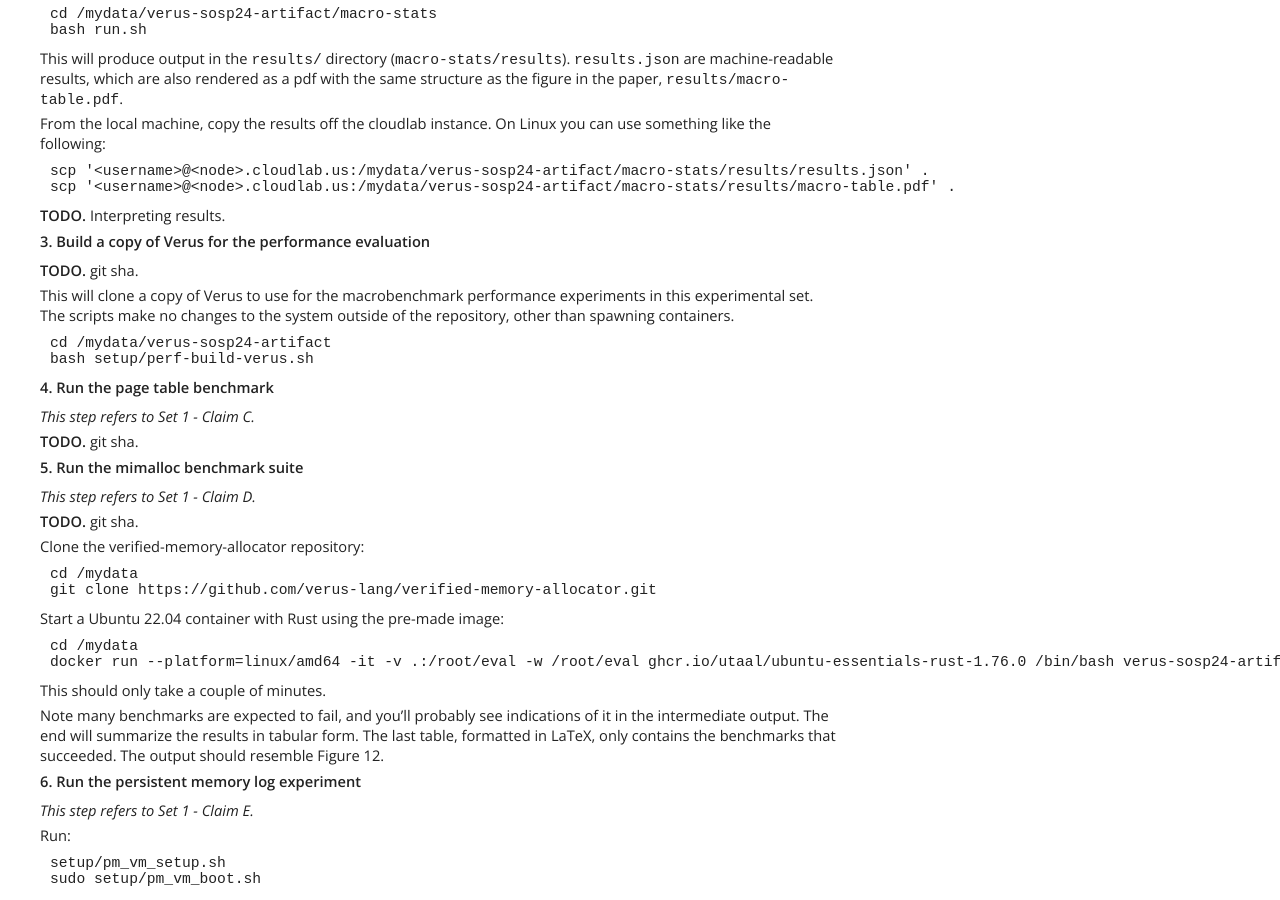
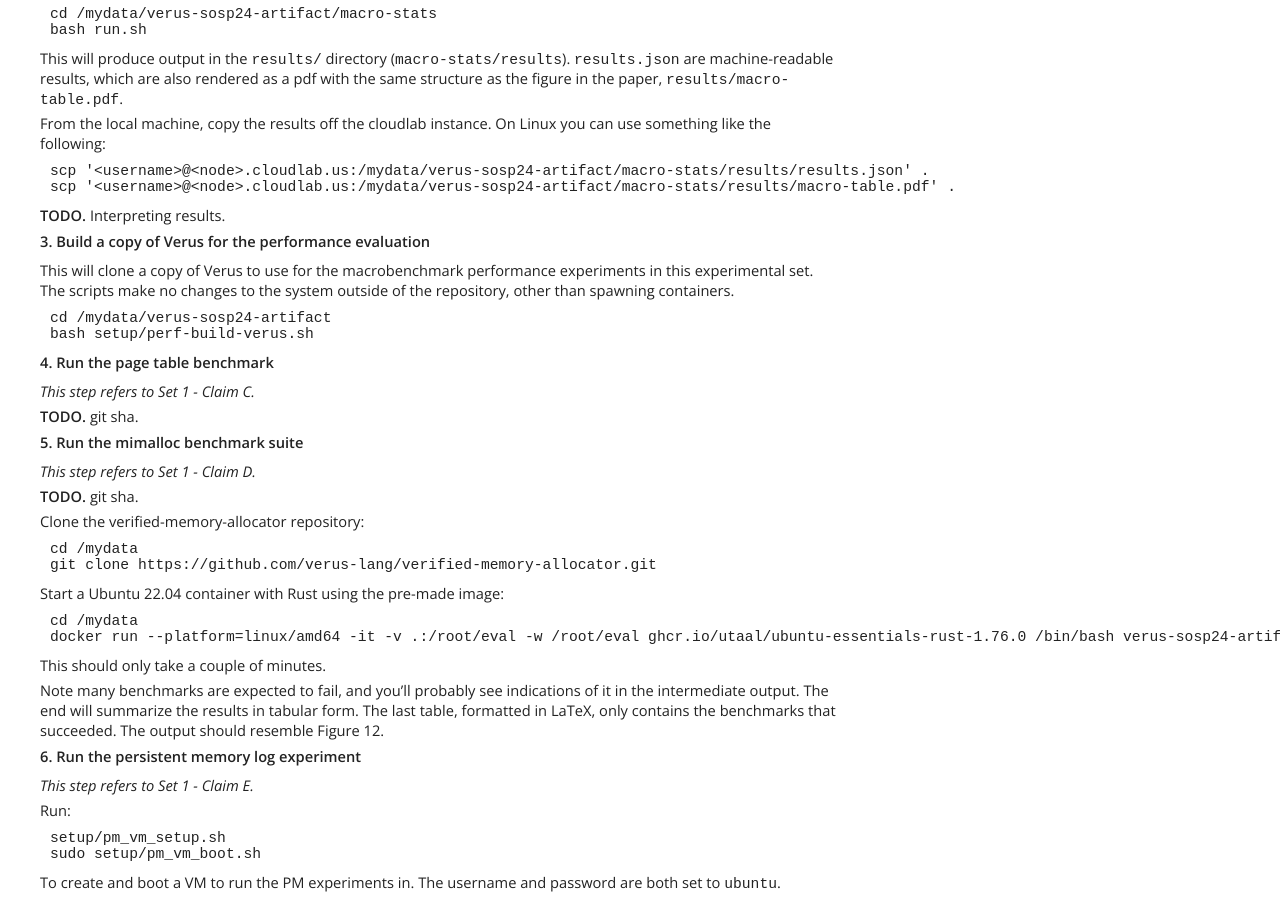
Before and after one commit to verus-lang/paper-sosp24-artifact, a Jekyll site: the page built from site/guide.md, in a window 1280 px wide and 900 px high, scrolled down 1972 px. Built offline with Jekyll 4.4.1, drawn with Linux system fonts in a browser that asks for light colours.

```diff
--- a/site/guide.md
+++ b/site/guide.md
@@ -132,8 +132,6 @@ scp '<username>@<node>.cloudlab.us:/mydata/verus-sosp24-artifact/macro-stats/res
 **TODO.** Interpreting results.
 
 #### 3. Build a copy of Verus for the performance evaluation
-
-**TODO.** git sha.
 
 This will clone a copy of Verus to use for the macrobenchmark performance experiments in this experimental set.
 The scripts make no changes to the system outside of the repository, other than spawning
```
Also changed, not shown: 1 other file.
